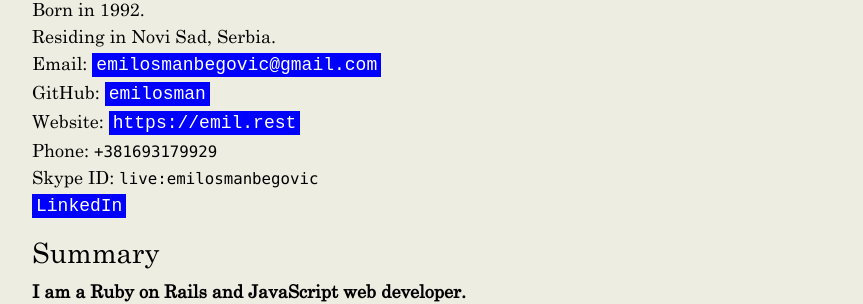
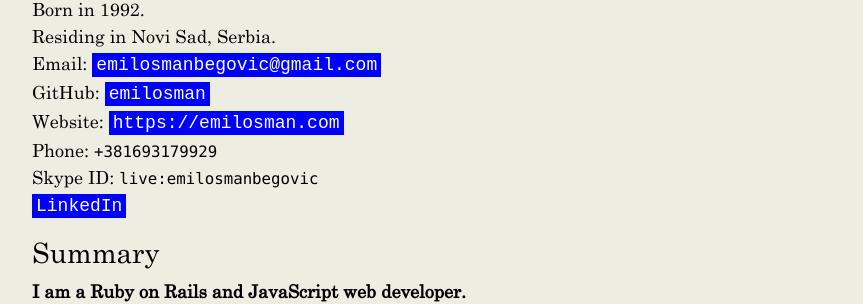
Before and after one commit to emilosmanbegovicmm/emilosman, a Jekyll site: the page built from cv.md, in a window 1280 px wide. Shown: the part 250-554 px from the top of the page, without its empty margins (53-916 px from the left). Built offline with Jekyll 4.4.1, drawn with Linux system fonts in a browser that asks for light colours; our own code applies the rules of GitHub Pages for plain Markdown files.

Commit message:
update url in cv

```diff
--- a/CNAME
+++ b/CNAME
@@ -1 +1 @@
-emil.rest
+emilosman.com
--- a/cv.md
+++ b/cv.md
@@ -9,7 +9,7 @@ Born in 1992.
 Residing in Novi Sad, Serbia.
 Email: [emilosmanbegovic@gmail.com](mailto:emilosmanbegovic@gmail.com)
 GitHub: [emilosman](https://www.github.com/emilosman)
-Website: [https://emil.rest](https://emil.rest)
+Website: [https://emilosman.com](https://emilosman.com)
 Phone: `+381693179929`
 Skype ID: `live:emilosmanbegovic`
 [LinkedIn](https://www.linkedin.com/in/emil-osmanbegovi%C4%87-357579123/)
```
